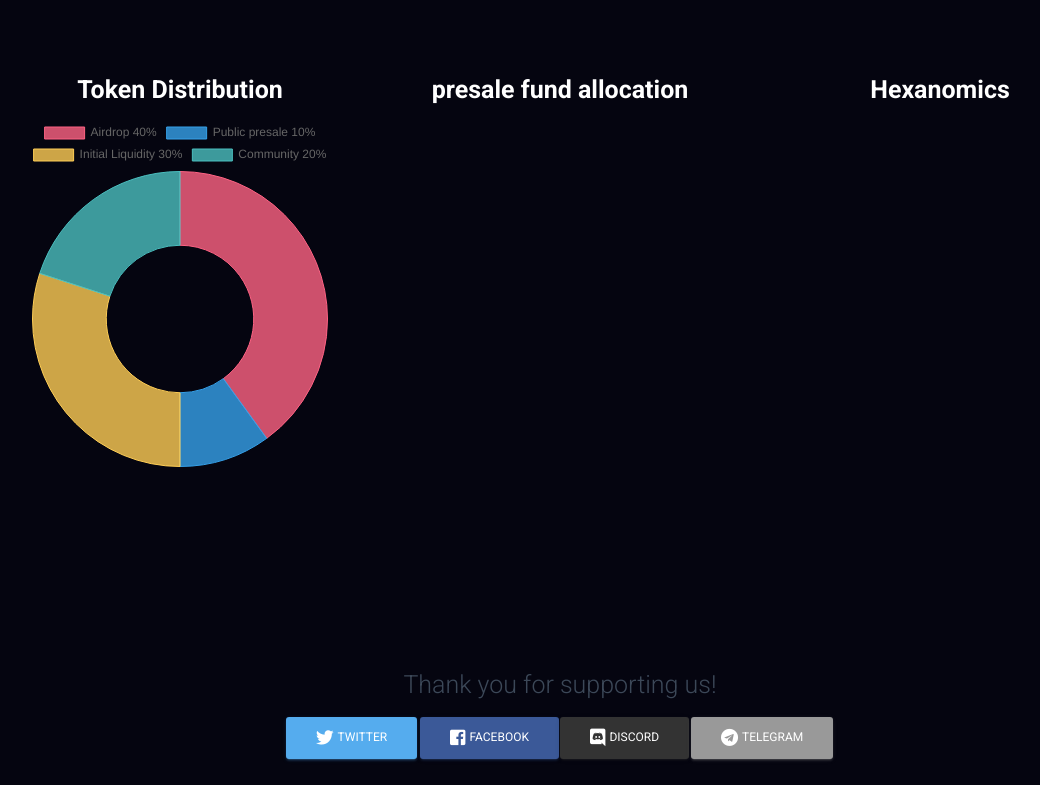
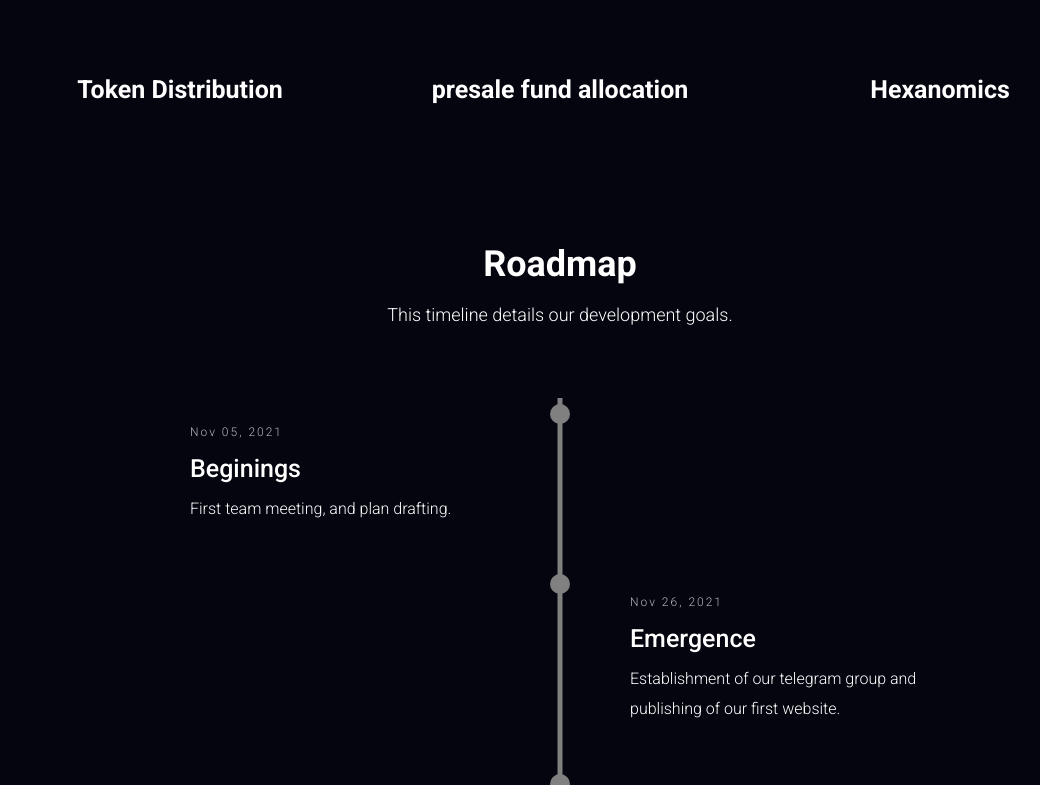
Before and after one commit to emexx2002/hexa, a Next.js app: page /home in a window 1280 px wide. Shown: the part 1275-2060 px from the top of the page, without its empty margins (80-1120 px from the left). Built offline with nearby package versions, Linux system fonts and the light colour scheme.

Commit message:
Update home.js

```diff
--- a/pages/home.js
+++ b/pages/home.js
@@ -105,7 +105,6 @@ function home(props) {
         <GridContainer justify="center" style={{paddingTop:30, paddingBottom:30}}>
               <GridItem xs={12} sm={12} md={4}>
                 <h3 style={{fontWeight:"bold", textAlign:"center"}}>Token Distribution</h3>
-                <Chart/>
               </GridItem>
               <GridItem xs={12} sm={12} md={4}>
               <h3 style={{fontWeight:"bold", textAlign:"center"}}>presale fund allocation</h3>
@@ -118,6 +117,14 @@ function home(props) {
 
             </GridContainer>
         </div>
+        <div style={{width:"100%", marginTop:'20px'}}>
+        <div id="roadmap" className={classes.container} style={{paddingTop:"50px"}} >
+          <h2 style={{fontWeight:"bold", textAlign:"center"}}>Roadmap</h2>
+          <h4 style={{textAlign:"center"}}>This timeline details our development goals.</h4>
+        <Timeline />
+        </div>
+
+        </div>
       </div>
 
       <SectionDownload   />
```
